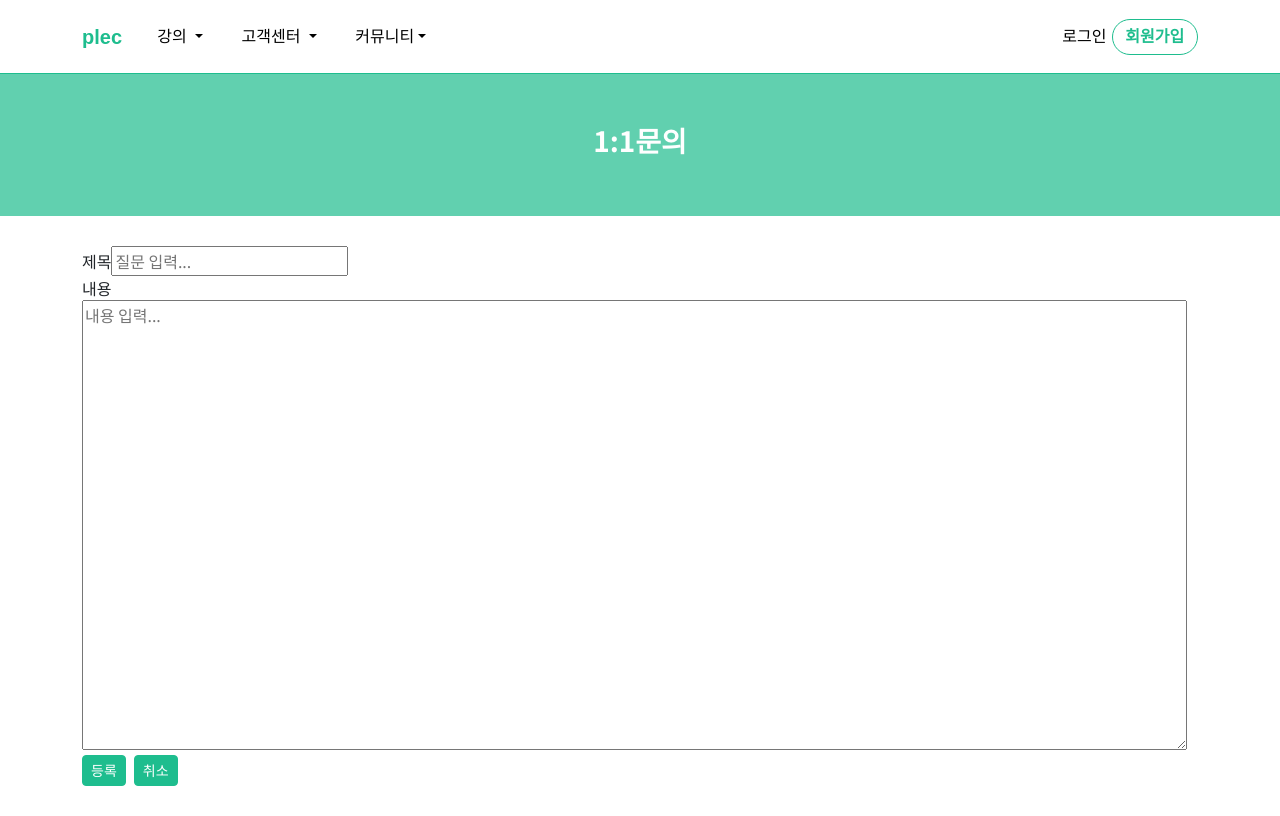
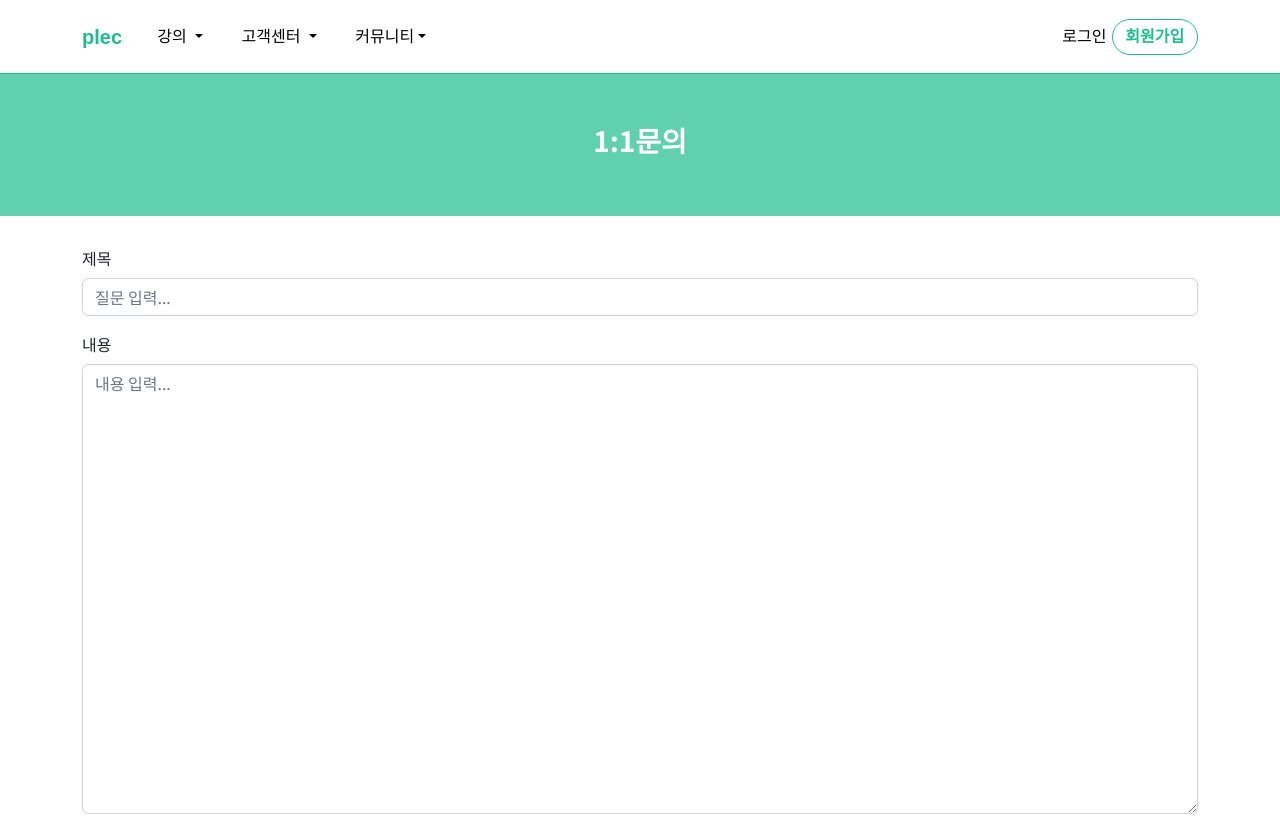
Before and after one commit to Acorn202210/Web, a Vue app: page /qna-insertform in a window 1280 px wide. Shown: the top 816 px of the page. Built offline with nearby package versions, Linux system fonts and the light colour scheme; no server answers.

Commit message:
1:1문의 등록, 수정폼 수정

```diff
--- a/src/components/qna/QnaUpdate.vue
+++ b/src/components/qna/QnaUpdate.vue
@@ -3,14 +3,16 @@
     <input type="hidden" v-model="boardQuestionNum"/>
     <div>
         <label for="title">제목</label>
-        <input type="text" v-model="title" placeholder="질문을 입력합니다"/>
+        <input type="text" v-model="title" name="title" id="title" class="form-control" placeholder="질문을 입력합니다"/>
     </div>
     <div>
         <label for="content">내용</label>
-        <textarea type="text" v-model="content" placeholder="내용을 입력합니다"/>
+        <textarea v-model="content" name="content" id="content" rows="10" class="form-control" placeholder="내용을 입력합니다"/>
     </div>
-    <button class="btn btn-sm me-2 mb-3 button" @click="qnaboardupdate">수정</button>
-    <button class="btn btn-sm me-2 mb-3 button" @click="$router.go(-1)">취소</button>
+    <div class="d-grid gap-2 d-md-flex justify-content-md-end mt-3">
+      <button class="btn btn-sm button" @click="qnaboardupdate">수정</button>
+      <button class="btn btn-sm btn-secondary" @click="$router.go(-1)">취소</button>
+    </div>
   </div>
 </template>
 
@@ -27,6 +29,18 @@ export default {
       content: ''
     }
   },
+  created() {
+    var vm = this;
+    var url = `/project/api/qna-board/${this.$route.params.boardQuestionNum}`;
+    axios.get(url)
+      .then(function (response) {
+        vm.title = response.data.body.title;
+        vm.content = response.data.body.content;
+      })
+      .catch(function (error) {
+        console.log(error);
+      })
+  },
   methods: {
     qnaboardupdate: function () {
       axios.put('/project/api/qna-board/' + this.boardQuestionNum + '/update',
@@ -36,6 +50,7 @@ export default {
         this.title = '';
         this.content = '';
         this.result = response.data;
+        alert('1:1문의가 수정되었습니다.');
         this.$router.push('/qna');
       }).catch((ex) => {
         console.warn("ERROR!!!!! : ", ex)
--- a/src/components/qna/qnainsertform.vue
+++ b/src/components/qna/qnainsertform.vue
@@ -5,16 +5,20 @@
     </div>
   </div>
   <div class="container">
-    <div>
-        <label for="title">제목</label>
-        <input type="text" v-model="title" placeholder="질문 입력..."/>
-    </div>
-    <div>
-        <label for="content">내용</label>
-        <textarea type="text" v-model="content" placeholder="내용 입력..."/>
-    </div>
-    <button class="btn btn-sm me-2 mb-3 button" @click="qnaboardinsert">등록</button>
-    <button class="btn btn-sm me-2 mb-3 button" @click="$router.go(-1)">취소</button>
+    <form @submit.prevent="qnaboardinsert">
+      <div>
+          <label for="title" class="form-label">제목</label>
+          <input type="text" v-model="title" name="title" id="title" class="form-control" placeholder="질문 입력..."/>
+      </div>
+      <div class="mt-3">
+          <label for="content" class="form-label">내용</label>
+          <textarea v-model="content"  name="content" id="content" rows="10" class="form-control" placeholder="내용 입력..."/>
+      </div>
+      <div class="d-grid gap-2 d-md-flex justify-content-md-end mt-3">
+        <button type="submit" onclick="submitContents(this)" class="btn btn-sm button">등록</button>
+        <button class="btn btn-sm btn-secondary" @click="$router.go(-1)">취소</button>
+      </div>
+    </form>
   </div>
 </template>
 
@@ -30,15 +34,25 @@ export default {
             content: ''
         }
     },
+    created() {
+    var vm = this;
+    var url = `/project/api/qna-board/`;
+    axios.get(url)
+      .then(function (response) {
+        vm.qna = response.data.body;
+      })
+      .catch(function (error) {
+        console.log(error);
+      })
+    },
     methods: {
-      qnaboardinsert : function() {
+      qnaboardinsert () {
+        var vm = this;
         axios.post('/project/api/qna-board/insert',
           { title:this.title, content:this.content }
-        ).then(response => {
-          console.warn(response)
-          this.result = response.data;
-          this.boardQuestionNum = response.data.boardQuestionNum;
-          this.$router.push('/qna');
+        ).then(function() {
+          alert('1:1문의가 등록되었습니다.');
+          vm.$router.push('/qna');
         }).catch((ex) => {
           console.warn("ERROR!!!!! : ",ex)
         })
```
